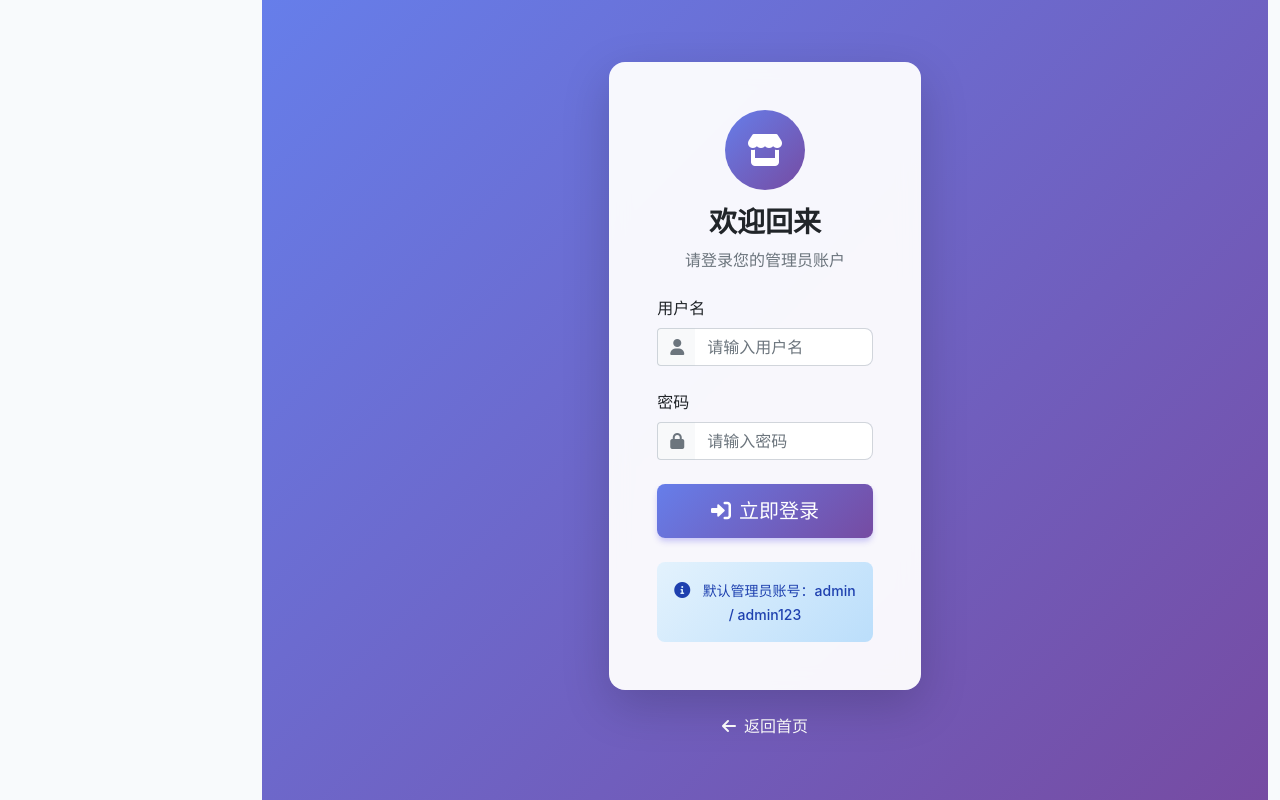
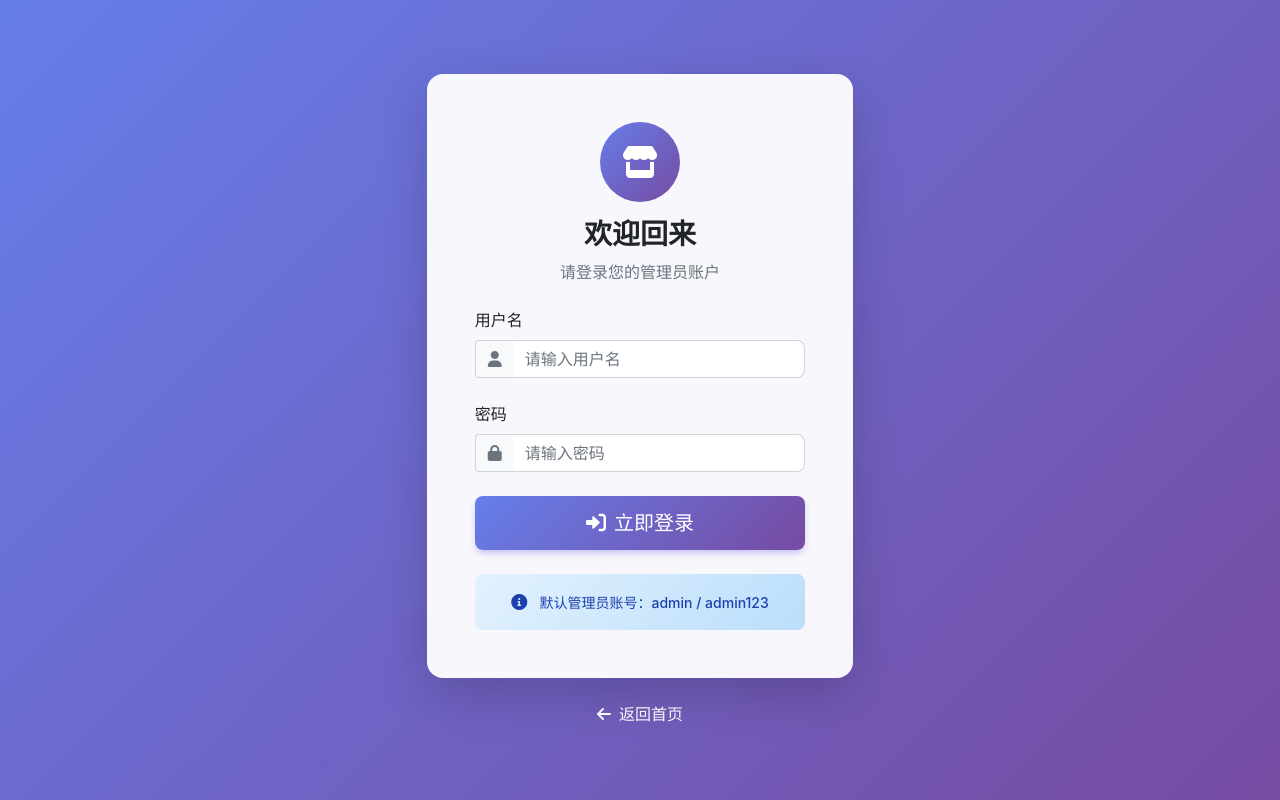
Before and after one commit to kadkada/Product-Sales-Management-System, a Flask app: page /login in a window 1280 px wide. Run offline with Flask 3, Linux system fonts and the light colour scheme.

Commit message:
第二次修改

```diff
--- a/app.py
+++ b/app.py
@@ -1,4 +1,4 @@
-from flask import Flask, request, jsonify, session, render_template
+from flask import Flask, request, jsonify, session, render_template, redirect, url_for
 from flask_cors import CORS
 import pymysql
 import hashlib
@@ -31,7 +31,12 @@ def login_required(f):
     @wraps(f)
     def decorated_function(*args, **kwargs):
         if 'user_id' not in session:
-            return jsonify({"code": 0, "msg": "请先登录"})
+            # 如果是API请求，返回JSON
+            if request.path.startswith('/api/'):
+                return jsonify({"code": 0, "msg": "请先登录"})
+            # 如果是页面请求，重定向到登录页
+            else:
+                return redirect(url_for('login_page'))
         return f(*args, **kwargs)
     return decorated_function
 
@@ -522,47 +527,62 @@ def login_page():
     """登录页"""
     return render_template('login.html')
 
+@app.route('/logout')
+def logout():
+    """登出"""
+    session.clear()
+    return redirect(url_for('index'))
+
 @app.route('/dashboard')
+@login_required
 def dashboard():
     """仪表板"""
     return render_template('dashboard.html')
 
 @app.route('/users')
+@login_required
 def users_page():
     """用户管理页"""
     return render_template('users.html')
 
 @app.route('/categories')
+@login_required
 def categories_page():
     """商品种类管理页"""
     return render_template('categories.html')
 
 @app.route('/goods')
+@login_required
 def goods_page():
     """商品管理页"""
     return render_template('goods.html')
 
 @app.route('/orders')
+@login_required
 def orders_page():
     """订单管理页"""
     return render_template('orders.html')
 
 @app.route('/statistics')
+@login_required
 def statistics_page():
     """销售统计页"""
     return render_template('statistics.html')
 
 @app.route('/ai-query')
+@login_required
 def ai_query_page():
     """智能问数页"""
     return render_template('ai_query.html')
 
 @app.route('/prediction')
+@login_required
 def prediction_page():
     """销量预测页"""
     return render_template('prediction.html')
 
 @app.route('/messages')
+@login_required
 def messages_page():
     """留言管理页"""
     return render_template('messages.html')
--- a/templates/login.html
+++ b/templates/login.html
@@ -2,11 +2,39 @@
 
 {% block title %}登录 - 商品销售管理系统{% endblock %}
 
+{% block extra_css %}
+<style>
+    /* 登录页面专用样式 - 确保完全居中 */
+    .login-page {
+        position: fixed !important;
+        top: 0 !important;
+        left: 0 !important;
+        width: 100vw !important;
+        height: 100vh !important;
+        margin-left: 0 !important;
+        z-index: 9999;
+    }
+
+    /* 覆盖main-content的margin-left */
+    .main-content {
+        margin-left: 0 !important;
+    }
+
+    /* 确保登录卡片居中 */
+    .login-container {
+        display: flex;
+        align-items: center;
+        justify-content: center;
+        min-height: 100vh;
+        width: 100%;
+    }
+</style>
+{% endblock %}
+
 {% block content %}
-<div class="min-vh-100 d-flex align-items-center" style="background: linear-gradient(135deg, #667eea 0%, #764ba2 100%);">
-    <div class="container">
-        <div class="row justify-content-center">
-            <div class="col-md-6 col-lg-5 col-xl-4">
+<div class="login-page d-flex align-items-center justify-content-center" style="background: linear-gradient(135deg, #667eea 0%, #764ba2 100%);">
+    <div class="login-container">
+        <div class="col-md-6 col-lg-5 col-xl-4">
                 <div class="card shadow-lg border-0" style="border-radius: 1rem; backdrop-filter: blur(10px); background: rgba(255, 255, 255, 0.95);">
                     <div class="card-body p-5">
                         <div class="text-center mb-4">
@@ -65,7 +93,6 @@
                         <i class="fas fa-arrow-left me-2"></i>返回首页
                     </a>
                 </div>
-            </div>
         </div>
     </div>
 </div>
```
Also changed, not shown: pyproject.toml (+7 -13 lines), 1 other file.
